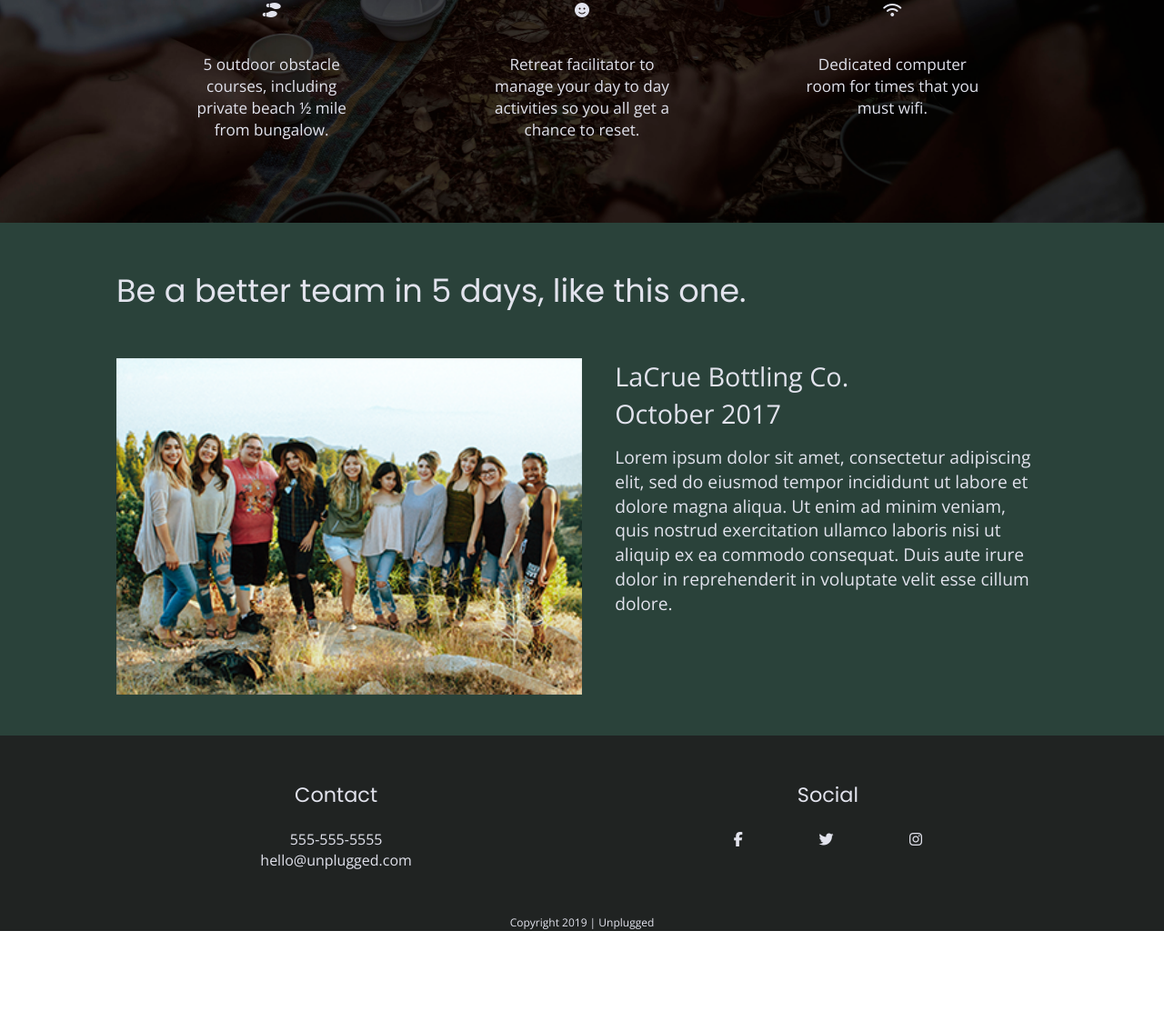
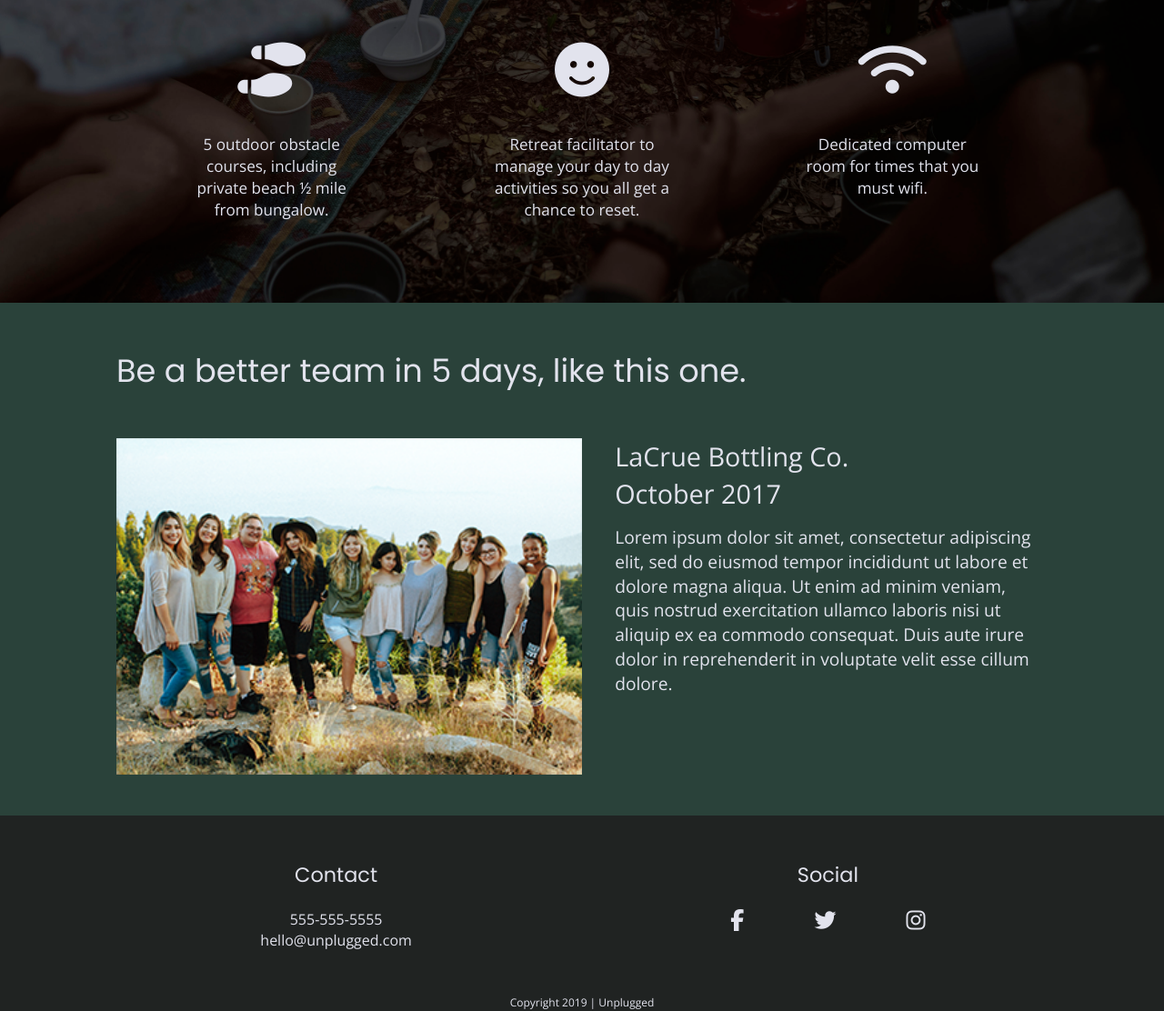
Before and after one commit to wdwiii/unplugged, a website: page index.html in a window 1280 px wide. Shown: the part 1405-2517 px from the top of the page at 91% size. Before the commit the page ends 2429 px from the top, so only its background shows below. Drawn offline with nearby package versions, Linux system fonts and the light colour scheme.

Commit message:
Add styles for fontawesome icons

```diff
--- a/css/main.css
+++ b/css/main.css
@@ -334,6 +334,10 @@ footer .social-icons {
     justify-content: space-around;
 }
 
+footer i {
+    font-size: 1.5em;
+}
+
 .contact,
 .social {
     padding-bottom: 50px;
@@ -464,12 +468,12 @@ section.features {
 }
 
 
-.fontawesome-icon {
-
+.features i {
+    font-size: 3.75em;
+    padding-bottom: 40px
 }
 
 p.features-item-description {
-    padding-top: 40px;
     text-align: center;
     width: 65%;
     font-size: .8em;
@@ -813,6 +817,11 @@ iframe {
             justify-content: space-around;
         }
 
+        .feature-items-description{
+            font-size: 1em;
+            width: 61%;
+        }
+
        .features article {
            display: flex;
            justify-content: flex-start;
```
